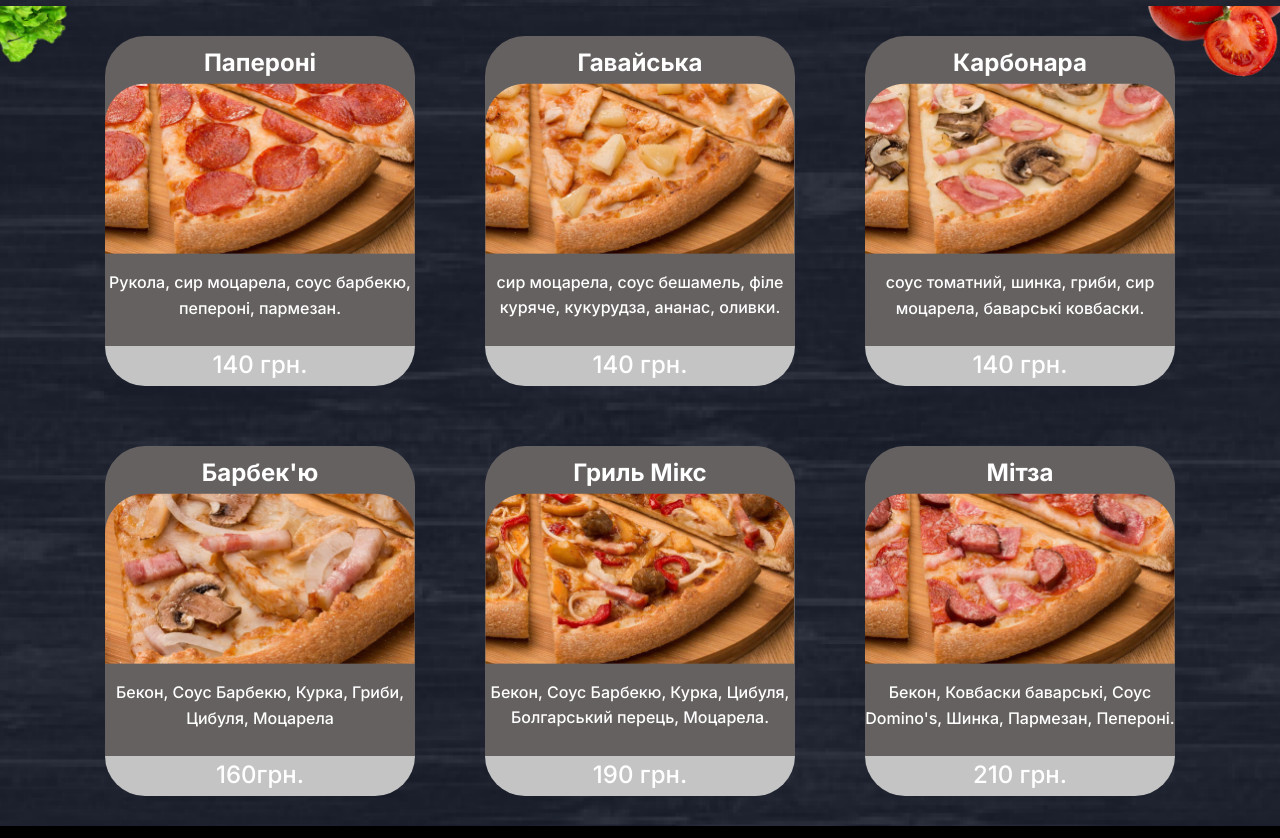
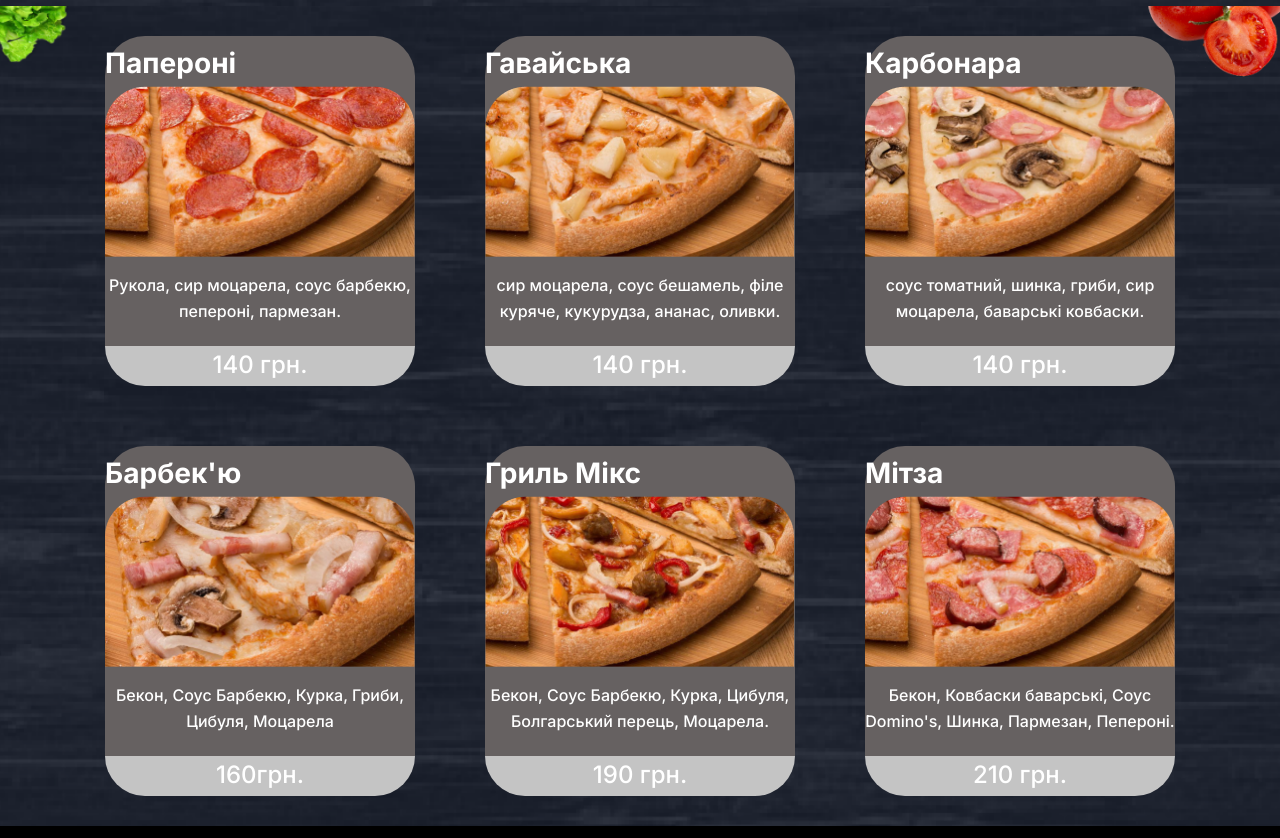
Before and after one commit to M1dG4r/Pizzaa, a plain HTML site: page index.html in a window 1280 px wide. Shown: the part 2060-2898 px from the top of the page. Drawn offline with Linux system fonts and the light colour scheme; grey boxes are pictures that could not be loaded.

Commit message:
Update index.html

```diff
--- a/index.html
+++ b/index.html
@@ -4,15 +4,15 @@
 <head>
     <meta charset="UTF-8">
     <meta name="viewport" content="width=device-width, initial-scale=1.0">
+    <meta name="description" content="Замовляйте свою улюблену піцу на дровах із безкоштовною доставкою в межах Львова при замовленні від 200 грн Телефонуйте ☎ 032 783 1234.">
     <link rel="stylesheet" href="assets/CSS/style.css">
     <link href="https://fonts.googleapis.com/css2?family=Inter:wght@500;700&display=swap" rel="stylesheet">
-    <title>Pizza</title>
+    <title>Швидка доставка піци Львів - Pizza</title>
 </head>
 
 <body>
     <div class="intro">
         <div class="top">
-
             <div class="logo">
                 <img src="assets/Images/logo.png" alt="none">
             </div>
@@ -121,9 +121,9 @@
 
         <div class="paperony">
             <div class="gray">
-                <h4>
+                <h3>
                     Папероні
-                </h4>
+                </h3>
                 <img class="pa" src="assets/Images/paper.png" alt="none">
                 <p>Рукола, сир моцарела, соус барбекю, пепероні, пармезан.</p>
 
@@ -134,9 +134,9 @@
         </div>
         <div class="paperony">
             <div class="gray">
-                <h4>
+                <h3>
                     Гавайська
-                </h4>
+                </h3>
                 <img class="pa" src="assets/Images/gav.png" alt="none">
                 <p>сир моцарела, соус бешамель, філе куряче, кукурудза, ананас, оливки.</p>
             </div>
@@ -146,9 +146,9 @@
         </div>
         <div class="paperony">
             <div class="gray">
-                <h4>
+                <h3>
                     Карбонара
-                </h4>
+                </h3>
                 <img class="pa" src="assets/Images/karb.png" alt="none">
                 <p>соус томатний, шинка, гриби, сир моцарела, баварські ковбаски.</p>
             </div>
@@ -160,9 +160,9 @@
 
         <div class="paperony">
             <div class="gray">
-                <h4>
+                <h3>
                     Барбек'ю
-                </h4>
+                </h3>
                 <img class="pa" src="assets/Images/barb.png" alt="none">
                 <p>Бекон, Соус Барбекю, Курка, Гриби, Цибуля, Моцарела</p>
             </div>
@@ -172,9 +172,9 @@
         </div>
         <div class="paperony">
             <div class="gray">
-                <h4>
+                <h3>
                     Гриль Мікс
-                </h4>
+                </h3>
                 <img class="pa" src="assets/Images/gril.png" alt="none">
                 <p>Бекон, Соус Барбекю, Курка, Цибуля, Болгарський перець, Моцарела.</p>
             </div>
@@ -184,9 +184,9 @@
         </div>
         <div class="paperony">
             <div class="gray">
-                <h4>
+                <h3>
                     Мітза
-                </h4>
+                </h3>
                 <img class="pa" src="assets/Images/mitza.png" alt="none">
                 <p>Бекон, Ковбаски баварські, Соус Domino's, Шинка, Пармезан, Пепероні.</p>
             </div>
```
